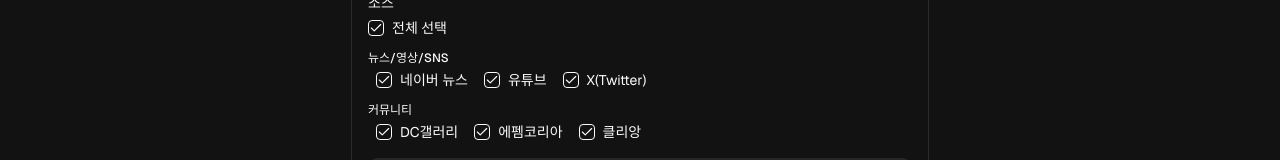
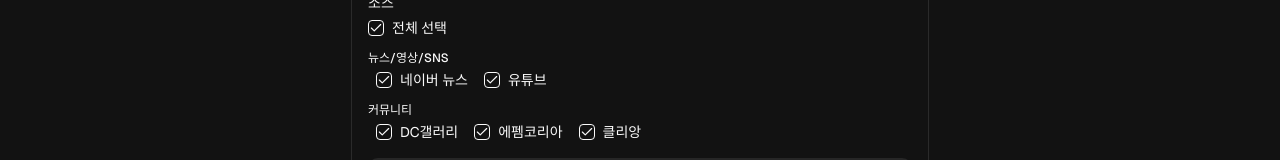
Before and after one commit to krdn/ai-signalcraft, a Next.js app in the folder apps/web/: page / in a window 1280 px wide. Shown: the part 210-370 px from the top of the page. Built offline with nearby package versions, Linux system fonts and the light colour scheme; no server answers.

Commit message:
chore: X(Twitter) 소스 기본 비활성화 — Nitter 세션 설정 후 활성화
UI에서 twitter 선택지 주석 처리, 기본 소스 목록에서 제외.
파이프라인 코드는 유지하여 세션 설정 후 즉시 활성화 가능.

Co-Authored-By: Claude <noreply@anthropic.com>

```diff
--- a/apps/web/src/components/analysis/trigger-form.tsx
+++ b/apps/web/src/components/analysis/trigger-form.tsx
@@ -38,7 +38,7 @@ const SOURCE_OPTIONS = [
   { group: '뉴스/영상/SNS', items: [
     { id: 'naver' as SourceId, label: '네이버 뉴스' },
     { id: 'youtube' as SourceId, label: '유튜브' },
-    { id: 'twitter' as SourceId, label: 'X(Twitter)' },
+    // { id: 'twitter' as SourceId, label: 'X(Twitter)' }, // Nitter 세션 설정 후 활성화
   ]},
   { group: '커뮤니티', items: [
     { id: 'dcinside' as SourceId, label: 'DC갤러리' },
@@ -47,7 +47,7 @@ const SOURCE_OPTIONS = [
   ]},
 ];
 
-const ALL_SOURCES: SourceId[] = ['naver', 'youtube', 'dcinside', 'fmkorea', 'clien', 'twitter'];
+const ALL_SOURCES: SourceId[] = ['naver', 'youtube', 'dcinside', 'fmkorea', 'clien'];
 
 interface TriggerFormProps {
   onJobStarted: (jobId: number) => void;
--- a/packages/core/src/queue/flows.ts
+++ b/packages/core/src/queue/flows.ts
@@ -26,7 +26,7 @@ export async function triggerCollection(params: CollectionTrigger, dbJobId: numb
   // D-01: 통합 키워드 수집 -- 모든 소스 동시 실행
   // D-04: 부분 실패 허용 -- 소스별 독립 실행
   // INT-01: sources 필드 기반 조건부 수집기 실행
-  const enabledSources = params.sources ?? ['naver', 'youtube', 'dcinside', 'fmkorea', 'clien', 'twitter'];
+  const enabledSources = params.sources ?? ['naver', 'youtube', 'dcinside', 'fmkorea', 'clien'];
 
   const children = [];
   if (enabledSources.includes('naver')) {
```
